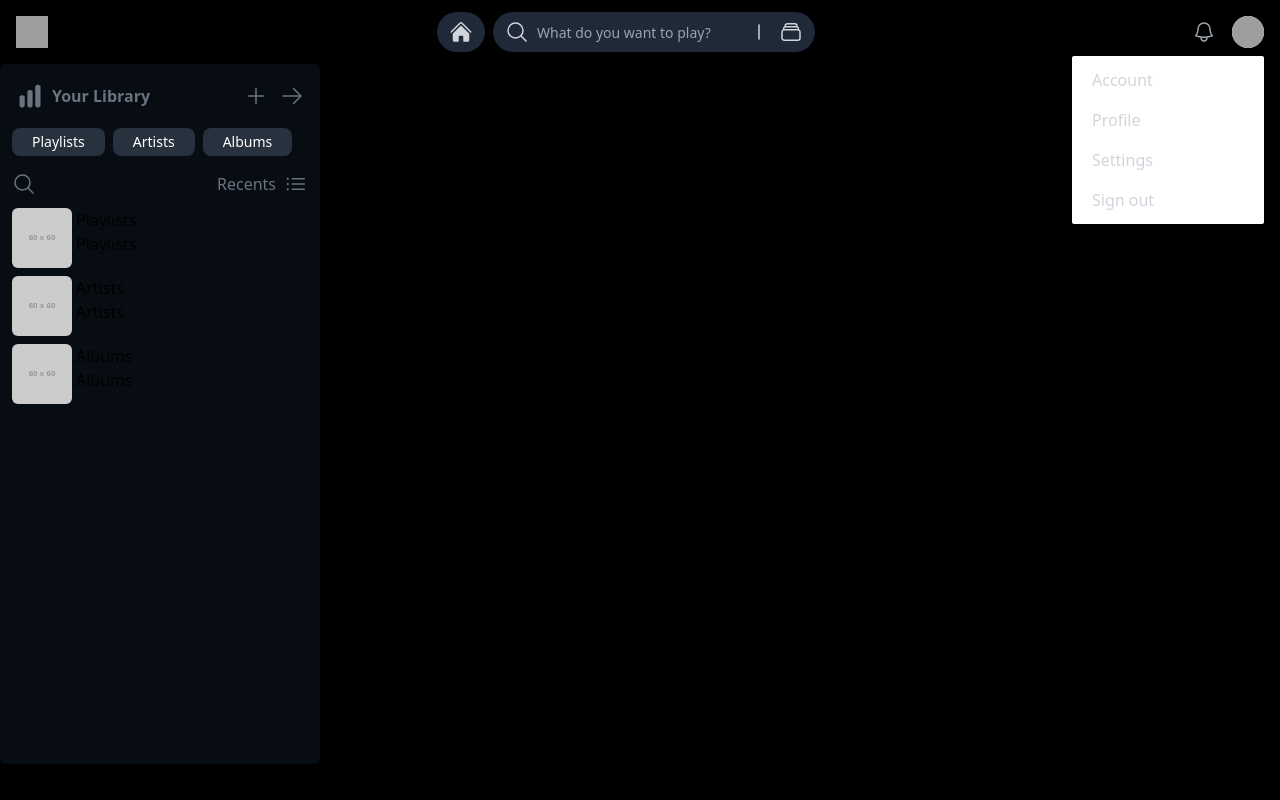
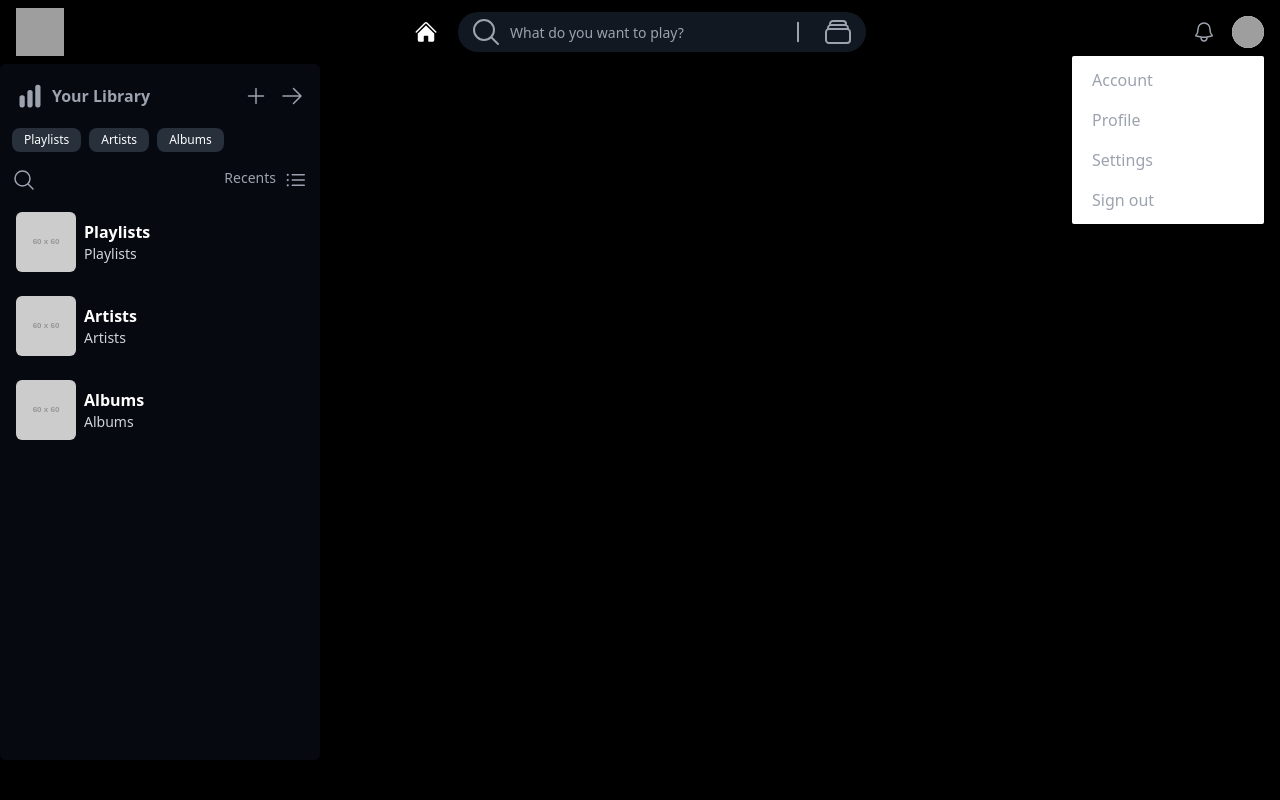
Before and after one commit to ArRahmaan17/frontend_spotify_clone, a React (Create React App) app: page / in a window 1280 px wide. Both pictures are taken after a click on the button "Open user menu". Built offline with nearby package versions, Linux system fonts and the light colour scheme; grey boxes are pictures that could not be loaded.

Commit message:
feat: update ux on navbar

```diff
--- a/src/components/Header.jsx
+++ /dev/null
@@ -1,13 +0,0 @@
-import React from "react";
-
-export default function Header() {
-  return (
-    <header className="bg-white shadow-sm">
-      <div className="mx-auto px-4 py-6">
-        <h1 className="text-3xl font-bold tracking-tight text-gray-900">
-          Dashboard
-        </h1>
-      </div>
-    </header>
-  );
-}
--- a/src/components/Library.jsx
+++ b/src/components/Library.jsx
@@ -23,10 +23,10 @@
   ];
   let [activeLibrary, setActiveLibrary] = useState(true);
   return (
-    <div className="rounded-md bg-gray-900/50 max-w-80 pt-2">
+    <div className="rounded-md bg-gray-900/40 max-w-80 pt-2">
       <div className="flex flex-col">
         <div className="flex flex-row justify-between ps-2 pe-4">
-          <div className="flex flex-row items-center text-gray-500 hover:text-white cursor-pointer px-2 py-1">
+          <div className="flex flex-row items-center transition-all duration-200 ease-in-out text-gray-400 hover:text-white cursor-pointer px-2 py-1">
             {activeLibrary ? (
               <div className="flex flex-row gap-x-2">
                 <ActiveCharBarIcon className="size-7 h-10" />
@@ -38,9 +38,9 @@
               <ChartBarIcon className="size-7 h-10" />
             )}
           </div>
-          <div className="flex flex-row gap-3 text-gray-500 self-center">
-            <PlusIcon className="size-6 h-10 hover:text-white cursor-pointer" />
-            <ArrowRightIcon className="size-6 h-10 hover:text-white cursor-pointer" />
+          <div className="flex flex-row gap-3 text-gray-400 self-center">
+            <PlusIcon className="size-6 h-10 transition-all duration-200 ease-in-out hover:text-white cursor-pointer" />
+            <ArrowRightIcon className="size-6 h-10  transition-all duration-200 ease-in-out hover:text-white cursor-pointer" />
           </div>
         </div>
         <div className="flex flex-row gap-x-2 p-2 mx-1">
@@ -51,11 +51,11 @@
         <div className="flex flex-col lg:h-[75vh] overflow-y-auto">
           <div className="flex flex-row gap-x-2 p-2 mx-1 justify-between">
             <div>
-              <MagnifyingGlassIcon className="h-6 text-gray-500 hover:text-white cursor-pointer" />
+              <MagnifyingGlassIcon className="h-6 text-gray-400 transition-all duration-200 ease-in-out hover:text-white cursor-pointer" />
               <input type="text" placeholder="" className="hidden" />
             </div>
-            <div className="flex flex-row self-center gap-x-2 text-gray-500 hover:text-white hover:scale-y-105 cursor-pointer">
-              <div>Recents</div>
+            <div className="flex flex-row self-center gap-x-2 text-gray-400 transition-all duration-200 ease-in-out hover:text-white hover:scale-y-105 cursor-pointer">
+              <div className="text-sm font-medium">Recents</div>
               <ListBulletIcon className="h-6" />
             </div>
           </div>
--- a/src/components/LibraryCard.jsx
+++ b/src/components/LibraryCard.jsx
@@ -1,17 +1,16 @@
 import React from "react";
 
 export default function LibraryCard(props) {
-  console.log(props);
   return (
-    <div className="flex flex-row gap-x-1 my-1 px-3">
+    <div className="flex flex-row gap-x-2 my-1 rounded-md mx-3 px-1 py-2 transition-all duration-200 ease-in-out hover:bg-gray-800/40 cursor-pointer">
       <img
         src="https://placehold.co/60x60"
         alt={props.title}
         className="rounded-md select-none cursor-pointer"
       />
-      <div className="flex flex-col">
-        <div className="flex">{props.title}</div>
-        <div className="flex">{props.title}</div>
+      <div className="flex flex-col self-center">
+        <div className="text-white font-semibold">{props.title}</div>
+        <div className="text-gray-300 text-sm font-light">{props.title}</div>
       </div>
     </div>
   );
--- a/src/components/Navbar.jsx
+++ b/src/components/Navbar.jsx
@@ -50,25 +50,25 @@
       outline: true,
       element:
         location.pathname === "/" ? (
-          <ActiveHomeIcon className="size-6 h-10" />
+          <ActiveHomeIcon className="size-6 h-10 text-white" />
         ) : (
           <HomeIcon className="size-6 h-10" />
         ),
       current: true,
     },
     {
-      name: "Team",
+      name: "Search",
       element: (
         <SearchBar
           {...{
-            searchIcon: <MagnifyingGlassIcon className="size-6" />,
+            searchIcon: <MagnifyingGlassIcon className="size-8 group-hover:text-white" />,
             stackIcon:
               location.pathname === "/" ? (
-                <RectangleStackIcon className="size-6" />
+                <RectangleStackIcon className="size-8 hover:text-white" />
               ) : (
-                <ActiveRectangle className="size-6" />
+                <ActiveRectangle className="size-8 hover:text-white" />
               ),
-            minusIcon: <MinusIcon className="size-6 rotate-90" />,
+            minusIcon: <MinusIcon className="size-8 rotate-90 font-semibold" />,
           }}
         />
       ),
@@ -78,14 +78,14 @@
   return (
     <>
       <div className="min-h-full">
-        <Disclosure as="nav" className="bg-black">
+        <Disclosure as="nav" className="bg-black py-0">
           <div className="mx-auto px-4">
             <div className="flex h-16 items-center justify-between">
               <div className="shrink-0">
                 <img
                   alt="Your Company"
                   src="https://tailwindui.com/plus/img/logos/mark.svg?color=blue&shade=500"
-                  className="size-8"
+                  className="size-12"
                 />
               </div>
               <div className="flex items-center">
@@ -96,9 +96,9 @@
                         key={item.name}
                         to={item.href ?? undefined}
                         aria-current={item.current ? "page" : undefined}
-                        className={`text-gray-300 hover:text-white bg-gray-800 rounded-full px-3 text-sm font-medium ${
+                        className={`text-gray-400 group transition-all duration-200 ease-in-out  rounded-full px-3 text-sm font-medium ${
                           item.outline ??
-                          "focus-within:ring-2 focus-within:ring-white focus-within:ring-offset-2 focus-within:ring-offset-gray-800"
+                          "bg-gray-800/60 hover:bg-gray-800/100 focus-within:bg-gray-800/100 focus-within:ring-2 focus-within:text-white focus-within:ring-white focus-within:ring-offset-2 focus-within:ring-offset-gray-800"
                         }`}
                       >
                         {item.element}
@@ -111,7 +111,7 @@
                 <div className="ml-4 flex items-center md:ml-6">
                   <button
                     type="button"
-                    className="relative p-1 text-gray-400 hover:text-white"
+                    className="relative p-1 text-gray-400 transition-all duration-200 ease-in-out hover:text-white"
                   >
                     <span className="absolute -inset-1.5" />
                     <span className="sr-only">View notifications</span>
@@ -119,7 +119,7 @@
                   </button>
                   <Menu as="div" className="relative ml-3">
                     <div>
-                      <MenuButton className="relative flex max-w-xs items-center rounded-full bg-white dark:bg-gray-800 text-sm scale-100 hover:scale-105 active:scale-95">
+                      <MenuButton className="relative flex max-w-xs items-center rounded-full bg-white dark:bg-gray-800 text-sm scale-100 transition-all duration-200 ease-in-out hover:scale-105 active:scale-95">
                         <span className="absolute -inset-1.5" />
                         <span className="sr-only">Open user menu</span>
                         <img
@@ -137,7 +137,7 @@
                         <MenuItem key={item.name} className="mx-1">
                           <a
                             href={item.href ?? undefined}
-                            className="block px-4 py-2 font-normal text-gray-300 hover:bg-gray-700 hover:rounded-sm"
+                            className="block px-4 py-2 font-normal text-gray-400 transition-all duration-200 ease-in-out hover:bg-gray-700 hover:rounded-sm"
                           >
                             {item.name}
                           </a>
@@ -149,7 +149,7 @@
               </div>
               <div className="-mr-2 flex md:hidden">
                 {/* Mobile menu button */}
-                <DisclosureButton className="group relative inline-flex items-center justify-center rounded-md bg-gray-800 p-2 text-gray-400 hover:bg-gray-700 hover:text-white focus:ring-2 focus:ring-white focus:ring-offset-2 focus:ring-offset-gray-800 focus:outline-hidden">
+                <DisclosureButton className="group relative inline-flex items-center justify-center rounded-md bg-gray-800 p-2 text-gray-400 transition-all duration-200 ease-in-out hover:bg-gray-700 hover:text-white focus:ring-2 focus:ring-white focus:ring-offset-2 focus:ring-offset-gray-800 focus:outline-hidden">
                   <span className="absolute -inset-0.5" />
                   <span className="sr-only">Open main menu</span>
                   <Bars3Icon
@@ -176,7 +176,7 @@
                   className={classNames(
                     item.current
                       ? "bg-gray-900 text-white"
-                      : "text-gray-300 hover:bg-gray-700 hover:text-white",
+                      : "text-gray-300 transition-all duration-200 ease-in-out hover:bg-gray-700 hover:text-white",
                     "block rounded-md px-3 py-2 text-base font-medium"
                   )}
                 >
@@ -203,7 +203,7 @@
                 </div>
                 <button
                   type="button"
-                  className="relative ml-auto shrink-0 rounded-full bg-gray-800 p-1 text-gray-400 hover:text-white focus:ring-2 focus:ring-white focus:ring-offset-2 focus:ring-offset-gray-800 focus:outline-hidden"
+                  className="relative ml-auto shrink-0 rounded-full bg-gray-800 p-1 text-gray-400 transition-all duration-200 ease-in-out hover:text-white focus:ring-2 focus:ring-white focus:ring-offset-2 focus:ring-offset-gray-800 focus:outline-hidden"
                 >
                   <span className="absolute -inset-1.5" />
                   <span className="sr-only">View notifications</span>
@@ -216,7 +216,7 @@
                     key={item.name}
                     as="a"
                     href={item.href}
-                    className="block rounded-md px-3 py-2 text-base font-medium text-gray-400 hover:bg-gray-700 hover:text-white"
+                    className="block rounded-md px-3 py-2 text-base font-medium text-gray-400 transition-all duration-200 ease-in-out hover:bg-gray-700 hover:text-white"
                   >
                     {item.name}
                   </DisclosureButton>
--- a/src/components/Pill.jsx
+++ b/src/components/Pill.jsx
@@ -2,6 +2,6 @@
 
 export default function Pill(props) {
   return (
-    <button className='rounded-lg hover:bg-gray-700 bg-gray-700/70 text-white px-5 py-1 text-center text-sm'>{props.title}</button>
+    <button className='rounded-lg transition-all duration-200 ease-in-out hover:bg-gray-700 bg-gray-700/70 text-white px-3 py-1 text-center text-xs'>{props.title}</button>
   )
 }
--- a/src/components/SearchBar.jsx
+++ b/src/components/SearchBar.jsx
@@ -3,15 +3,19 @@
 
 export default function SearchBar(props) {
   return (
-    <div className="flex flex-row gap-2 items-center justify-center">
+    <div className="flex flex-row gap-2 justify-between min-w-96 max-h-max">
+      <div className="flex items-center gap-2">
         {props.searchIcon}
         <input
           className="placeholder:text-gray-400 h-10 placeholder:text-justify bg-transparent focus:outline-none"
           type="text"
           placeholder="What do you want to play?"
         />
+      </div>
+      <div className="flex items-center gap-2">
         {props.minusIcon}
         <NavLink to="/search">{props.stackIcon}</NavLink>
       </div>
+    </div>
   );
 }
```
Lines whose indentation alone changed are shown as unchanged.
